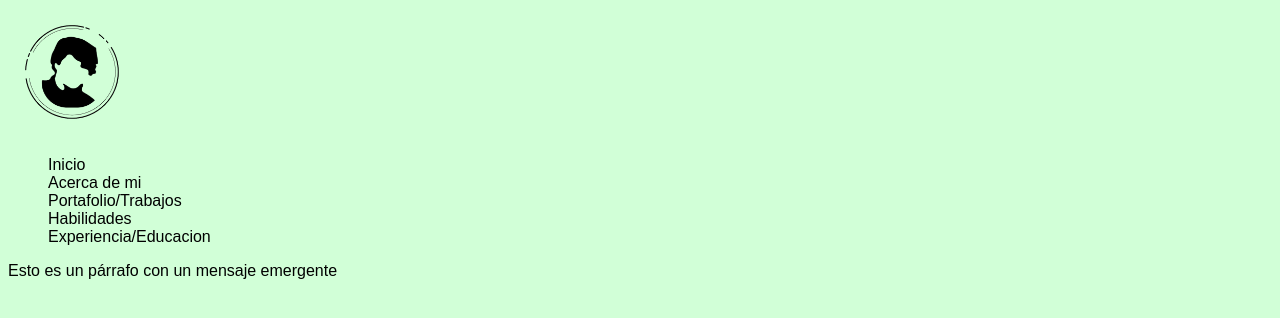
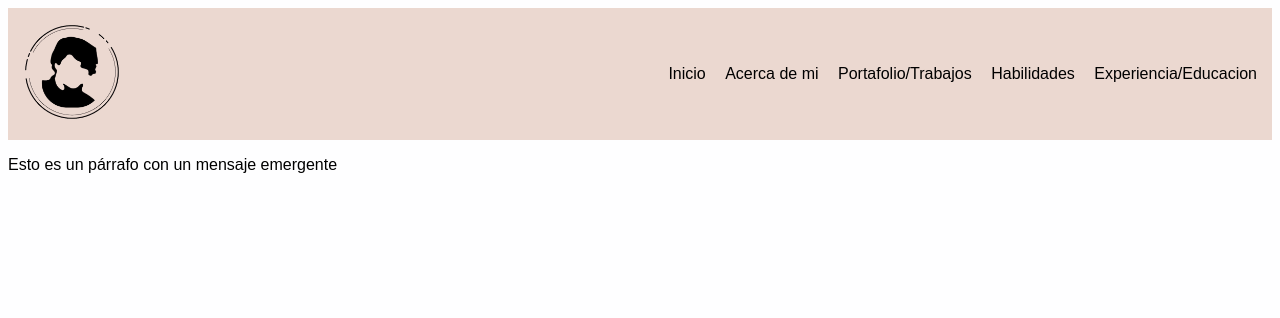
Before and after one commit to YagoMichel/Portafolio, a plain HTML site: page pages/index.html in a window 1280 px wide. Drawn offline with Linux system fonts and the light colour scheme; a web font is replaced by a local one.

Commit message:
Modificacion de archivos HTML y CSS ajustando la barra de navegacion

```diff
--- a/pages/index.html
+++ b/pages/index.html
@@ -12,7 +12,7 @@
     <title>Santiago Michel</title>
 </head>
 <body>
-    <header>
+    <header class="head">
         <a href="index.html">
             <img src="../assets/images/Logo_Dark.png" alt="Logo" title="Inicio" id="logo">
         </a>
--- a/style/style.css
+++ b/style/style.css
@@ -1,11 +1,17 @@
 @import url('https://fonts.googleapis.com/css2?family=Inter:ital,opsz,wght@0,14..32,100..900;1,14..32,100..900&family=Mona+Sans:ital,wght@0,200..900;1,200..900&display=swap');
 body{
-    background-color: #D1FFD7;
+    background-color: #FEFEFF;
     font-family: "Mona Sans", sans-serif;
 }
 .navbar{
     list-style: none;
+    padding: 0;
+    margin: 0;
+}
 
+.navbar li {
+    display: inline;
+    margin-right: 15px;
 }
 a{
     color: black;
@@ -13,4 +19,11 @@ a{
 }
 #logo {
     width: 10vw;
+
 }
+.head{
+    display: flex;
+    justify-content: space-between;
+    align-items: center;
+    background-color: #EBD8D0;
+}
```
Also changed, not shown: pages/about.html (+1 -1 lines), pages/education.html (+1 -1 lines), pages/skill.html (+1 -1 lines), pages/work.html (+1 -1 lines).
